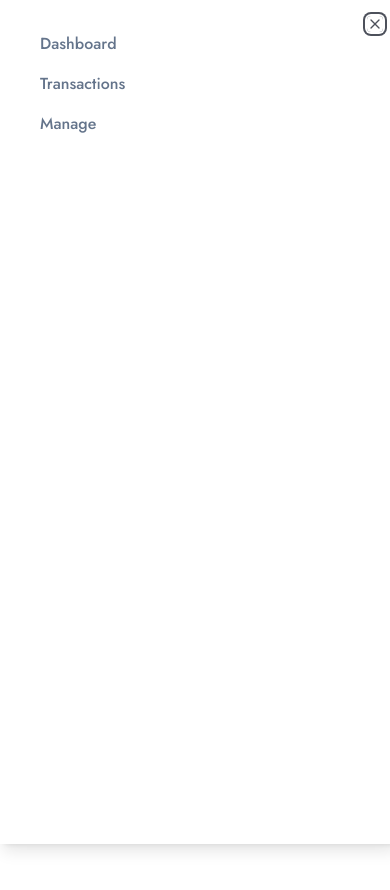
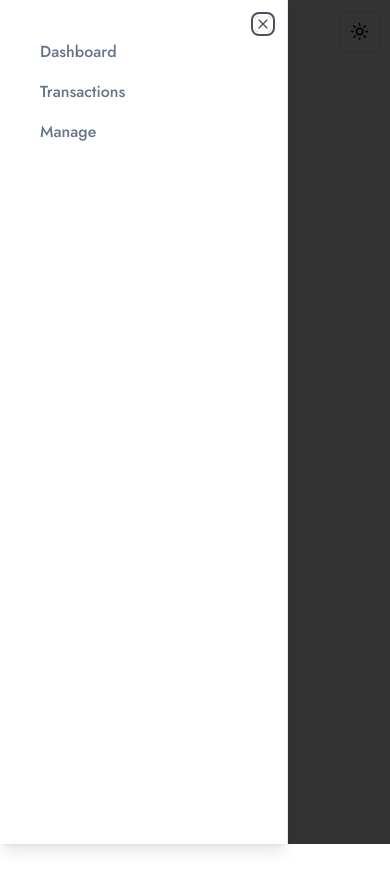
Before and after one commit to BajraYeJoon/xpense-tracker, a Next.js app: page / in a window 390 px wide. Both pictures are taken after a click on the button "Open menu". Shown: the top 890 px of the page. Built offline with nearby package versions, Linux system fonts and the light colour scheme.

Commit message:
fix: Update mobile navigation menu styling and behavior

```diff
--- a/src/components/site/navigation/Navbar.tsx
+++ b/src/components/site/navigation/Navbar.tsx
@@ -70,9 +70,13 @@ function MobileNavbar() {
             <Menu />
           </Button>
         </SheetTrigger>
-        <SheetContent className="w-[400px] sm:w-[540px]" side="left">
+        <SheetContent className="w-72 sm:w-[540px] pt-8" side="left">
           {navItems.map((item, index) => (
-            <NavbarItem key={index} {...item} />
+            <NavbarItem
+              key={index}
+              {...item}
+              onClick={() => setIsOpen((prev) => !prev)}
+            />
           ))}
         </SheetContent>
       </Sheet>
@@ -98,7 +102,15 @@ const DesktopNavbar = () => (
   </header>
 );
 
-function NavbarItem({ label, link }: { label: string; link: string }) {
+function NavbarItem({
+  label,
+  link,
+  onClick,
+}: {
+  label: string;
+  link: string;
+  onClick?: () => void;
+}) {
   const pathname = usePathname();
   const isActive = pathname === link;
   return (
@@ -110,6 +122,9 @@ function NavbarItem({ label, link }: { label: string; link: string }) {
           "w-full justify-start text-base text-muted-foreground hover:text-foreground",
           isActive && "text-foreground"
         )}
+        onClick={() => {
+          if (onClick) onClick();
+        }}
       >
         {label}
       </Link>
```
